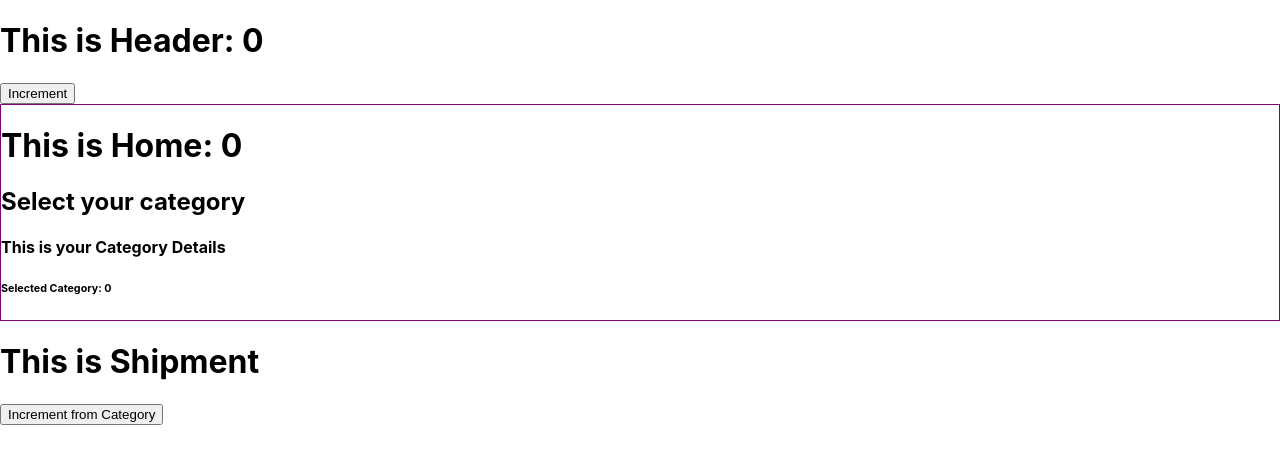
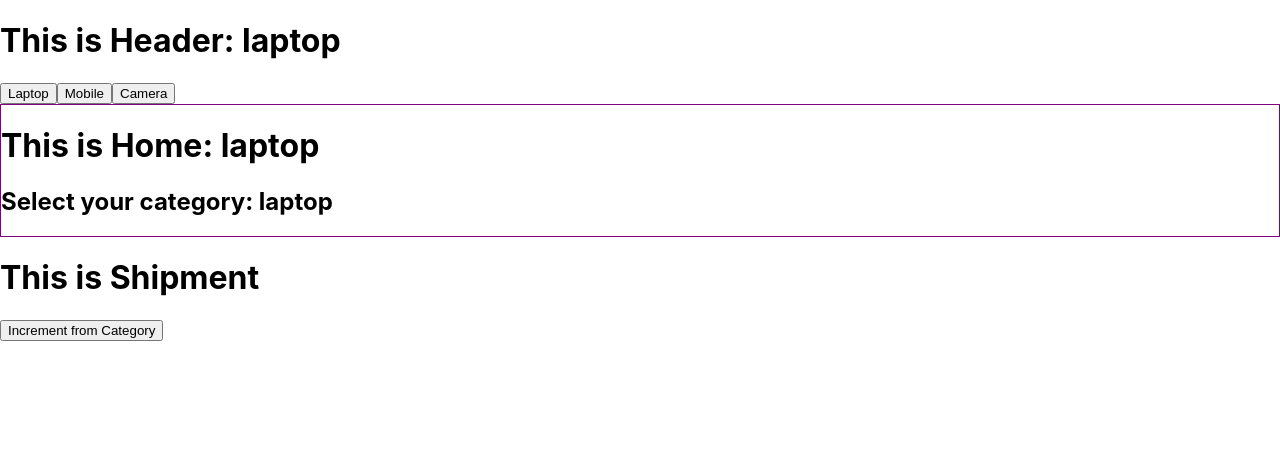
Before and after one commit to mdshahnewaz4767/react-state-management, a React (Create React App) app: page / in a window 1280 px wide. Shown: the top 464 px of the page. Built offline with nearby package versions, Linux system fonts and the light colour scheme.

Commit message:
Filter data based on dynamic context change

```diff
--- a/src/App.js
+++ b/src/App.js
@@ -8,7 +8,7 @@ import Shipment from './components/Shipment/Shipment';
 export const CategoryContext = createContext();
 
 function App() {
-  const [category, setCategory] = useState(0);
+  const [category, setCategory] = useState("laptop");
   return (
     <div>
       <CategoryContext.Provider value={[category, setCategory]}>
--- a/src/components/Categories/Categories.js
+++ b/src/components/Categories/Categories.js
@@ -1,12 +1,25 @@
-import React from 'react';
+import React, { useContext, useEffect, useState } from 'react';
+import { CategoryContext } from '../../App';
 import CategoryDetails from '../CategoryDetails/CategoryDetails';
+
+
+const allProducts = [{id: '0', name: 'Asus', category: 'Laptop'}, {id: '1', name: 'Lenovo', category: 'Laptop'}, {id: '3',name: 'Dell', category: 'Laptop'}, {id: '4', name: 'Oneplus', category: 'Mobile'}, {id: '5', name: 'Nokia', category: 'Mobile'}, {id: '6', name: 'Apple', category: 'Mobile'}, {id: '7', name: 'Canon', category: 'Camera'}, {id: '8', name: 'Nikon', category: 'Camera'}, {id: 'fa-rotate-90', name: 'Sony', category: 'Camera'}];
 
 const Categories = () => {
 
+    const [category] = useContext(CategoryContext);
+    const [products, setProducts] = useState([]);
+    useEffect(() => {
+        console.log({category});
+        const matchedProducts = allProducts.filter(product => product.category === category && category.toLowerCase());
+        setProducts(matchedProducts);
+    }, [category])
     return (
         <div>
-            <h2>Select your category</h2>
-            <CategoryDetails></CategoryDetails>
+            <h2>Select your category: {category}</h2>
+            {
+                products.map(product => <CategoryDetails product={product} key={product.id}></CategoryDetails>)
+            }
         </div>
     );
 };
--- a/src/components/CategoryDetails/CategoryDetails.js
+++ b/src/components/CategoryDetails/CategoryDetails.js
@@ -1,12 +1,12 @@
-import React, { useContext } from 'react';
-import { CategoryContext } from '../../App';
+import React from 'react';
 
-const CategoryDetails = () => {
-    const category = useContext(CategoryContext);
+const CategoryDetails = (props) => {
+    console.log(props);
+    const {name} = props.product;
     return (
         <div>
             <h4>This is your Category Details</h4>
-            <h6>Selected Category: {category}</h6>
+            <h6>Selected Category: {name}</h6>
         </div>
     );
 };
--- a/src/components/Header/Header.js
+++ b/src/components/Header/Header.js
@@ -7,7 +7,9 @@ const Header = () => {
     return (
         <div>
             <h1>This is Header: {category}</h1>
-            <button onClick={() => setCategory(category + 1)}>Increment</button>
+            <button onClick={() => setCategory("Laptop")}>Laptop</button>
+            <button onClick={() => setCategory("Mobile")}>Mobile</button>
+            <button onClick={() => setCategory("Camera")}>Camera</button>
         </div>
     );
 };
```
